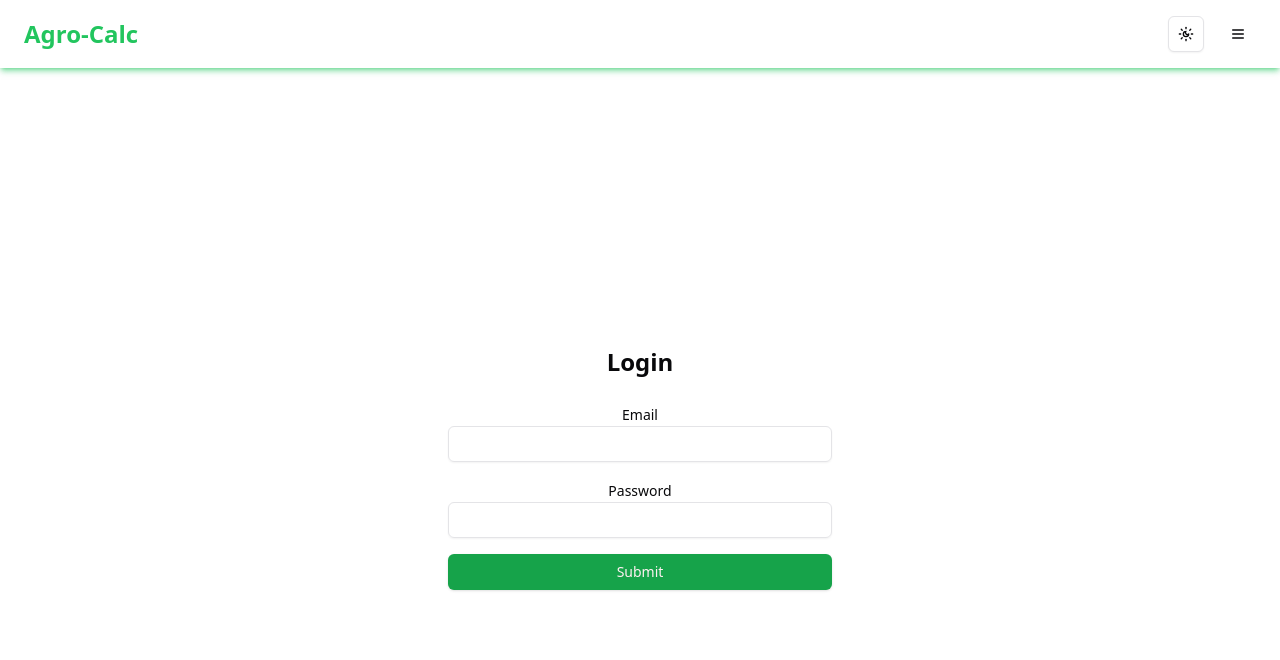
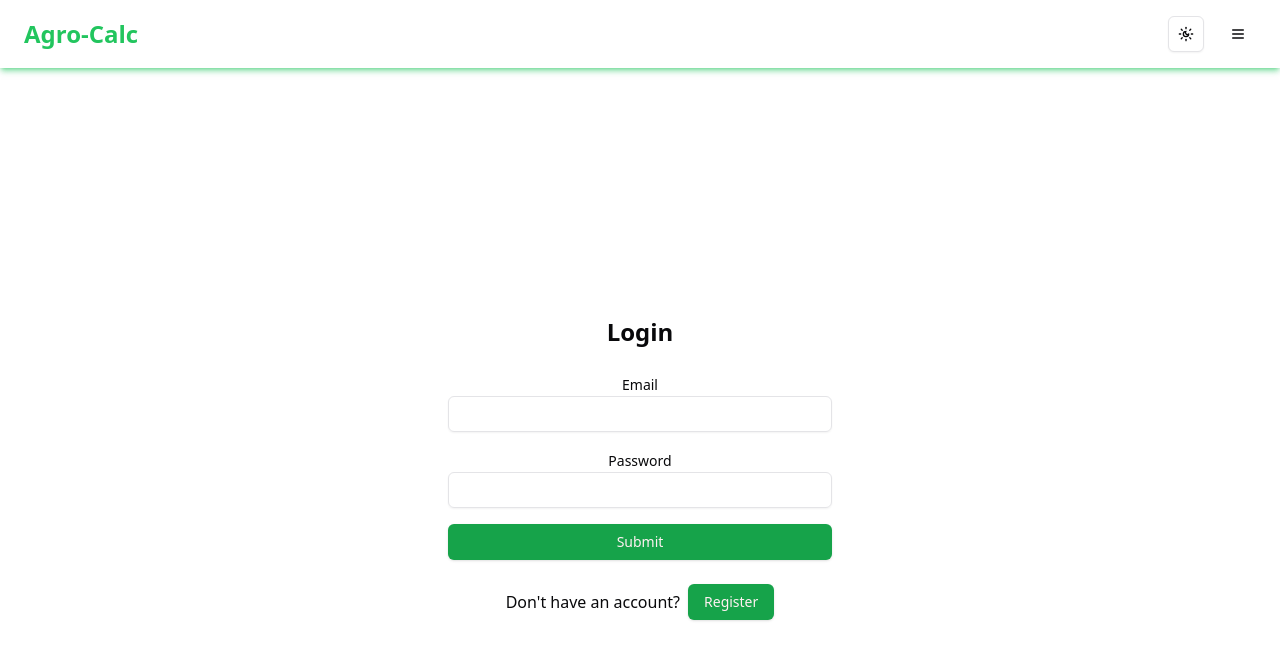
Before and after one commit to Bozhidar-A/agro_calc, a Next.js app: page /auth/login in a window 1280 px wide. Shown: the top 660 px of the page. Built offline with nearby package versions, Linux system fonts and the light colour scheme.

Commit message:
added or register button

```diff
--- a/app/auth/login/page.tsx
+++ b/app/auth/login/page.tsx
@@ -12,6 +12,7 @@ import { Input } from '@/components/ui/input';
 import { Label } from '@/components/ui/label';
 import { AuthFailure, AuthLogout, AuthStart, AuthSuccess } from '@/store/slices/authSLice';
 import { APICaller } from '@/lib/api-util';
+import Link from 'next/link';
 
 const schema = z.object({
   email: z.string().email('Invalid email address'),
@@ -83,6 +84,15 @@ export default function Login() {
             Submit
           </Button>
         </form>
+
+        <div className="flex items-center justify-center space-x-2">
+          <h2>Don't have an account?</h2>
+          <Button asChild>
+            <Link href="/auth/login" className="hover:underline">
+              Register
+            </Link>
+          </Button>
+        </div>
       </div>
     </div>
   );
```
